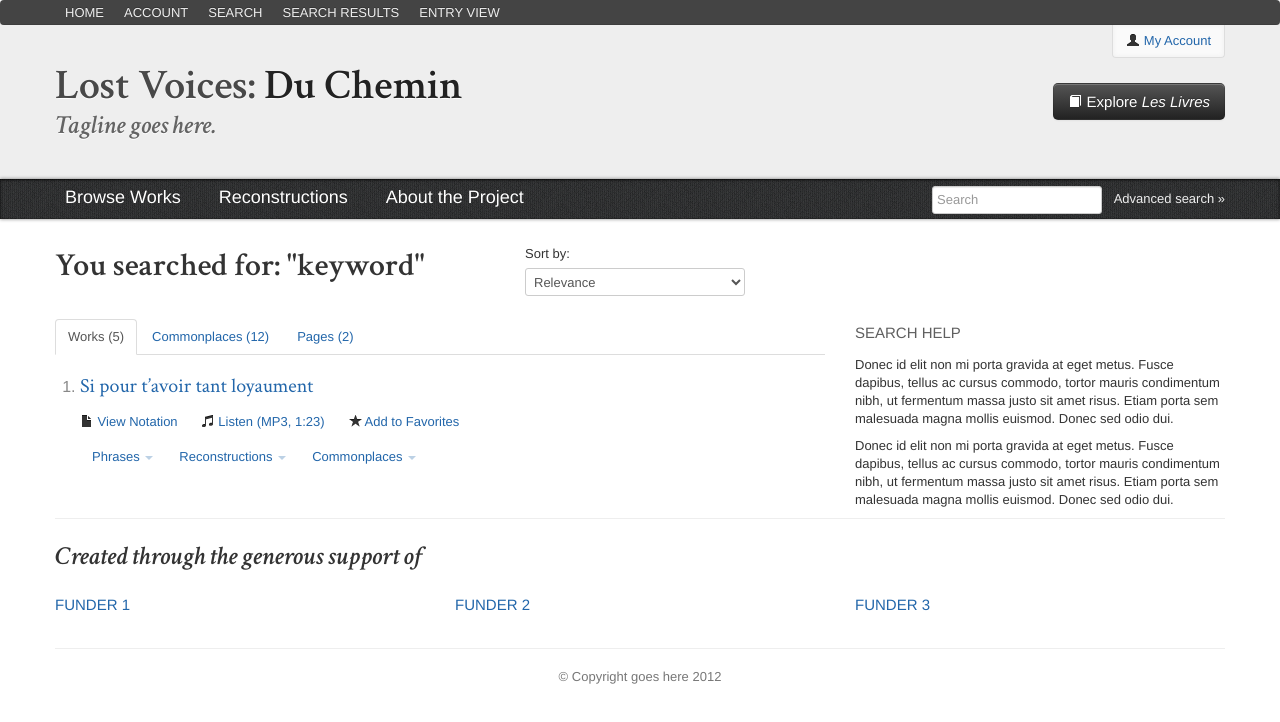
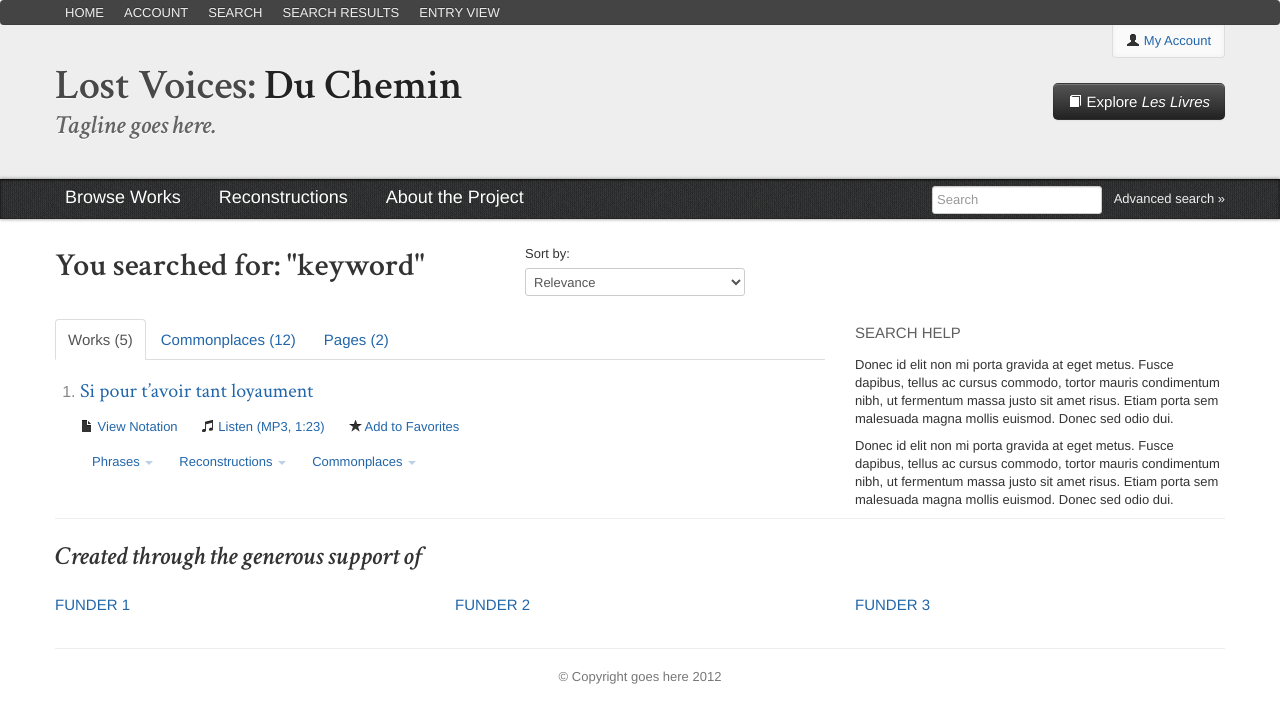
Before and after one commit to DuChemin/duchemin-mockup, a plain HTML site: page public/results.html in a window 1280 px wide. Drawn offline with nearby package versions, Linux system fonts and the light colour scheme.

Commit message:
small tab tweak

```diff
--- a/public/css/style.css
+++ b/public/css/style.css
@@ -98,6 +98,9 @@ a.advanced-link, a.advanced-link:hover, a.advanced-link:active { color: #eee; li
 a.accordion-toggle { background: #eee; color: #444; font-size: 16px; font-weight: bold; line-height: 22px; }
 .results-container .tab-content {overflow: visible; }
 
+/* RESULTS */
+#main .nav-tabs li a { font-size: 15px; line-height: 23px; }
+
 /* ITEM DISPLAY */
 .commonplaces.span12 { display: none; margin-left: 0; }
 .commonplaces ul { margin-left: 0; }
```
Also changed, not shown: 1 other file.
